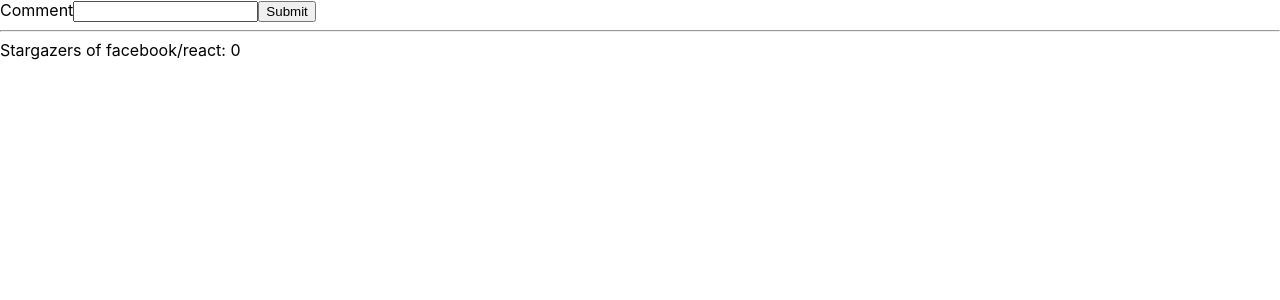
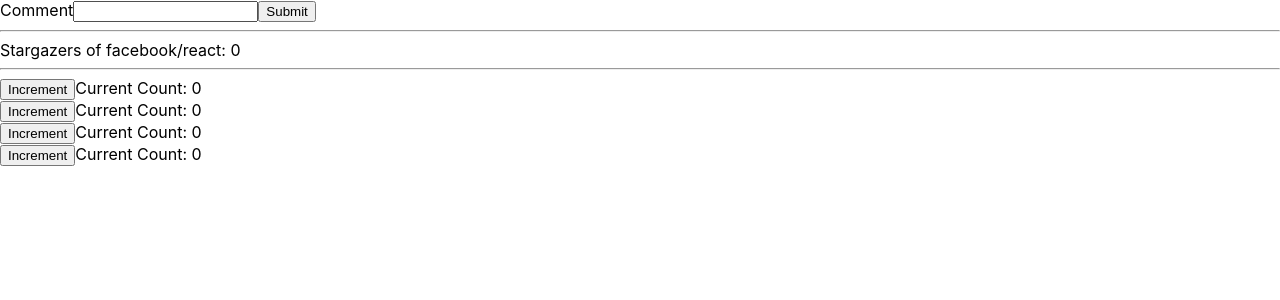
Before and after one commit to SuoraGmbH/react-workshop-2022-12-hl, a React (Create React App) app: page / in a window 1280 px wide. Shown: the top 300 px of the page. Built offline with nearby package versions, Linux system fonts and the light colour scheme; no server answers.

Commit message:
add counter example

```diff
--- a/src/App.tsx
+++ b/src/App.tsx
@@ -5,6 +5,8 @@ import TimeEntryList from "./component/TimeEntryList";
 import GithubRepoStats from "./component/GithubRepoStats";
 import { Provider } from "react-redux";
 import { createStore } from "./redux/store";
+import Counter from "./component/Counter";
+import CounterFromRedux from "./component/CounterFromRedux";
 
 const store = createStore();
 
@@ -23,6 +25,11 @@ function App() {
         <hr />
         <TimeEntryList timeEntries={timeEntries} />
         <GithubRepoStats repoName="facebook/react" />
+        <hr />
+        <CounterFromRedux />
+        <CounterFromRedux />
+        <CounterFromRedux />
+        <CounterFromRedux />
       </div>
     </Provider>
   );
--- /dev/null
+++ b/src/component/CounterFromRedux.tsx
@@ -0,0 +1,20 @@
+import React from "react";
+import { useAppDispatch, useAppSelector } from "../redux/store";
+import { increment } from "../redux/counterSlice";
+
+const CounterFromRedux: React.FunctionComponent = () => {
+  const count = useAppSelector((state) => state.count.count);
+  const dispatch = useAppDispatch();
+  const handleClick = () => {
+    dispatch(increment());
+  };
+
+  return (
+    <div>
+      <button onClick={handleClick}>Increment</button>
+      Current Count: {count}
+    </div>
+  );
+};
+
+export default CounterFromRedux;
--- /dev/null
+++ b/src/redux/counterSlice.ts
@@ -0,0 +1,21 @@
+import { createSlice } from "@reduxjs/toolkit";
+
+const counterSlice = createSlice({
+  name: "counter",
+  initialState: {
+    count: 0,
+  },
+  reducers: {
+    increment: (state) => {
+      state.count += 1;
+    },
+
+    decrement: (state) => {
+      state.count -= 1;
+    },
+  },
+});
+
+export const { increment, decrement } = counterSlice.actions;
+
+export default counterSlice.reducer;
--- a/src/redux/store.ts
+++ b/src/redux/store.ts
@@ -1,10 +1,13 @@
 import { configureStore } from "@reduxjs/toolkit";
 import { TypedUseSelectorHook, useDispatch, useSelector } from "react-redux";
+import counterSlice from "./counterSlice";
 
 export const createStore = () => {
   return configureStore({
     reducer: {
       example: () => ({}),
+      example2: () => ({}),
+      count: counterSlice,
     },
   });
 };
@@ -18,3 +21,7 @@ export type AppDispatch = Store["dispatch"];
 // Export typed hooks
 export const useAppDispatch = () => useDispatch<AppDispatch>();
 export const useAppSelector: TypedUseSelectorHook<RootState> = useSelector;
+
+// export const useCountSelector = () => {
+//   return useAppSelector()
+// }
```
